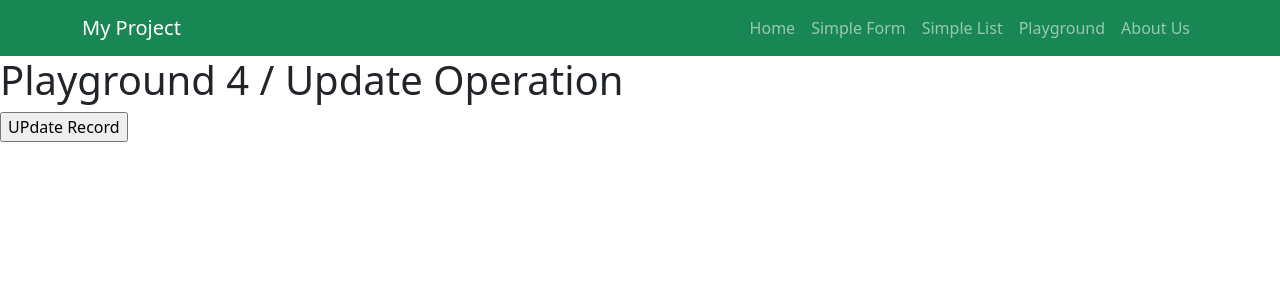
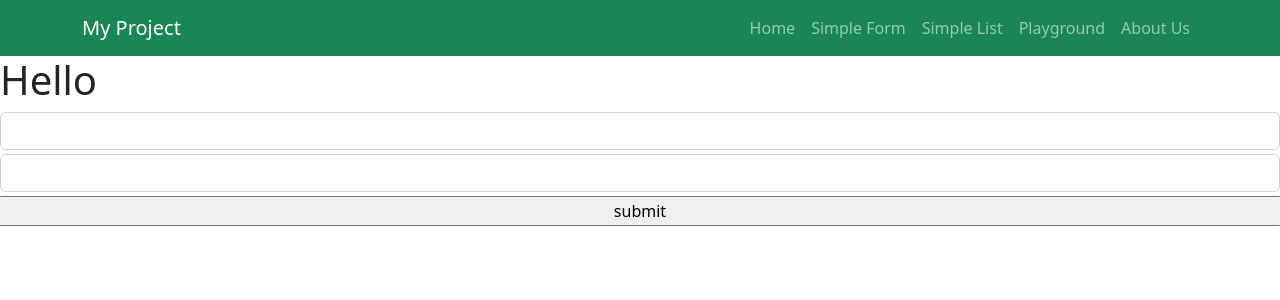
Before and after one commit to dac-22-mumbai/my-react-project, a React (Create React App) app: page /playground in a window 1280 px wide. Shown: the top 300 px of the page. Built offline with nearby package versions, Linux system fonts and the light colour scheme.

Commit message:
playground. validaton.

```diff
--- a/src/components/Playground.js
+++ b/src/components/Playground.js
@@ -1,10 +1,68 @@
 import axios from "axios";
+import { useRef } from "react";
 import { useEffect, useState } from "react";
 
 function Playground() {
   return (
     <div>
-      <Playground4 />
+      <Playground5 />
+    </div>
+  );
+}
+
+function Playground5() {
+  const formref = useRef();
+  const [user, setUser] = useState({ username: "", password: "" });
+
+  const inputChangeHandler = (e) => {
+    const newuser = { ...user, [e.target.name]: e.target.value };
+    setUser(newuser);
+  };
+
+  const submitform = (e) => {
+    e.preventDefault();
+    e.stopPropagation();
+
+    formref.current.classList.add("was-validated");
+
+    console.log(formref.current);
+  };
+
+  return (
+    <div>
+      <h1>Hello</h1>
+
+      <form ref={formref} class="row g-1 needs-validation">
+        <div>
+          <input
+            type="text"
+            class="form-control"
+            name="username"
+            value={user.username}
+            onChange={inputChangeHandler}
+            minLength="3"
+            maxLength="8"
+            required
+          />
+          <div className="valid-feedback">Username is ok</div>
+          <div className="invalid-feedback">Username is reequired</div>
+        </div>
+
+        <div>
+          <input
+            type="password"
+            class="form-control"
+            name="password"
+            value={user.password}
+            onChange={inputChangeHandler}
+            required
+          />
+          <div className="valid-feedback">password is ok</div>
+          <div className="invalid-feedback">password is reequired</div>
+        </div>
+
+        <input type="button" value="submit" onClick={submitform} />
+      </form>
     </div>
   );
 }
```
